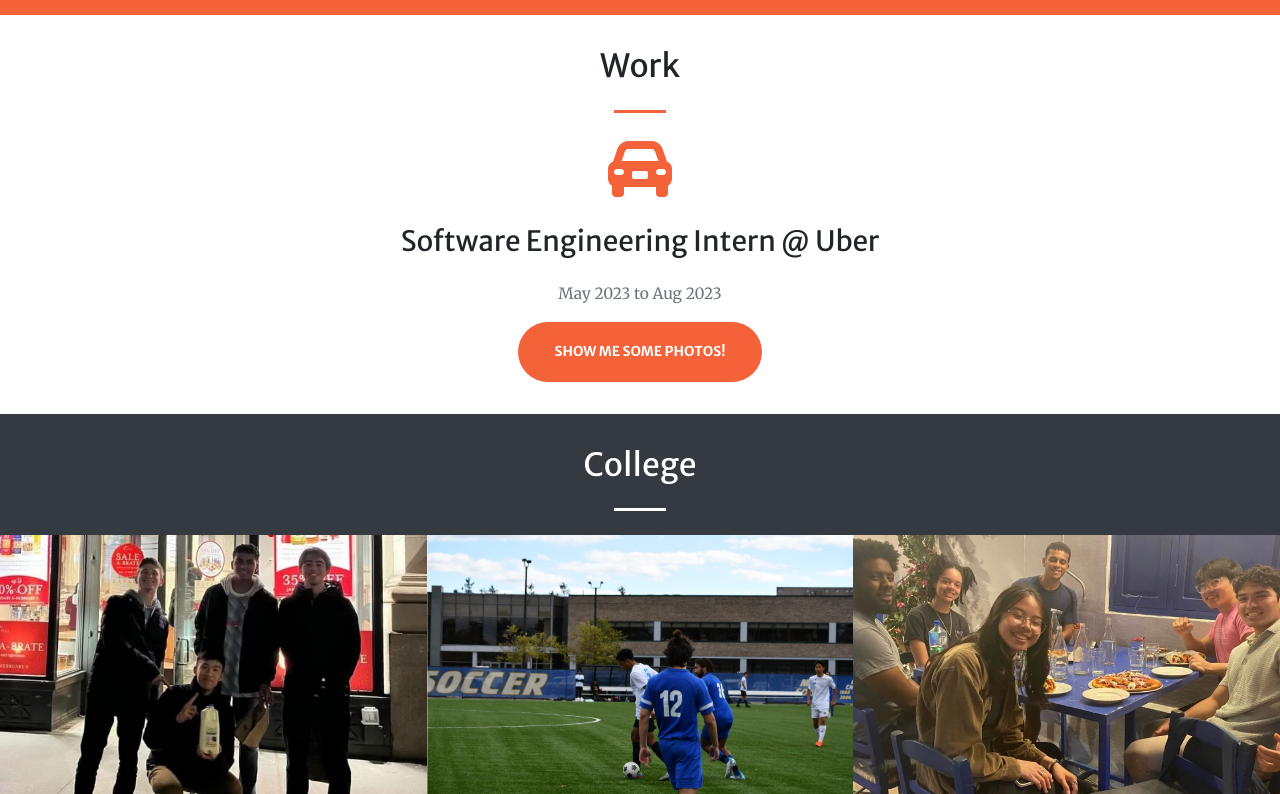
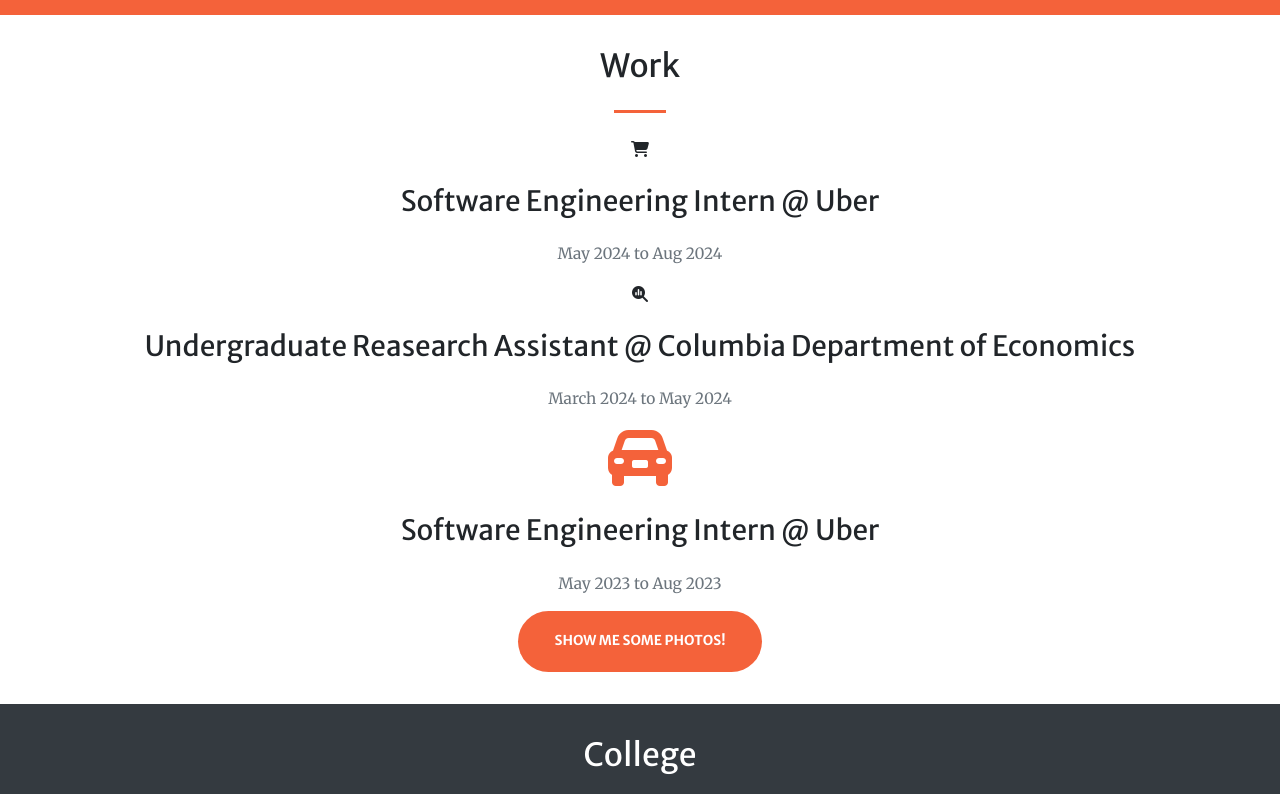
Before and after one commit to shaylchetty/personalWebsite, a plain HTML site: page index.html in a window 1280 px wide. Shown: the part 1240-2034 px from the top of the page. Drawn offline with nearby package versions, Linux system fonts and the light colour scheme.

Commit message:
Update index.html

```diff
--- a/index.html
+++ b/index.html
@@ -218,7 +218,21 @@ height="0" width="0" style="display:none;visibility:hidden"></iframe></noscript>
           <h2 class="section-heading" id="work">Work</h2>
           <hr class="divider my-4" />
         </div>
-				<div class="col-lg-12 col-sm-12 text-center">
+
+	<div class="col-lg-12 col-sm-12 text-center">
+         <i class="fa-solid fa-cart-shopping"></i>
+          <h3 class="mt-4 mb-4">Software Engineering Intern @ Uber</h3>
+          <p class="text-muted">May 2024 to Aug 2024 </p>
+        </div>
+
+	<div class="col-lg-12 col-sm-12 text-center">
+          <i class="fa-solid fa-magnifying-glass-chart"></i>
+          <h3 class="mt-4 mb-4">Undergraduate Reasearch Assistant @ Columbia Department of Economics</h3>
+          <p class="text-muted">March 2024 to May 2024 </p>
+        </div>
+
+
+	<div class="col-lg-12 col-sm-12 text-center">
           <i class="fas fa-4x fa-car-alt text-primary sr-icons"></i>
           <h3 class="mt-4 mb-4">Software Engineering Intern @ Uber</h3>
           <p class="text-muted">May 2023 to Aug 2023 </p>
```
